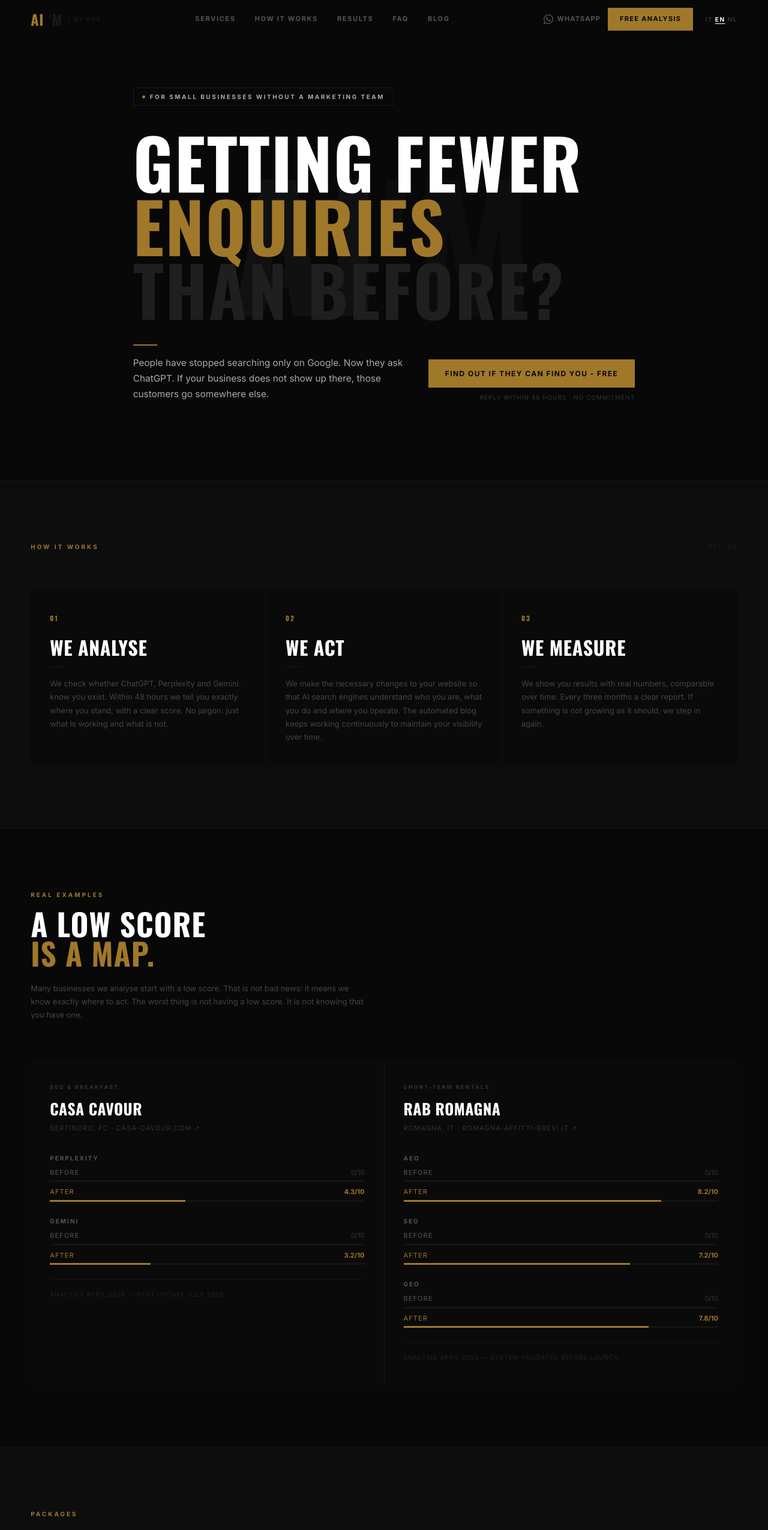
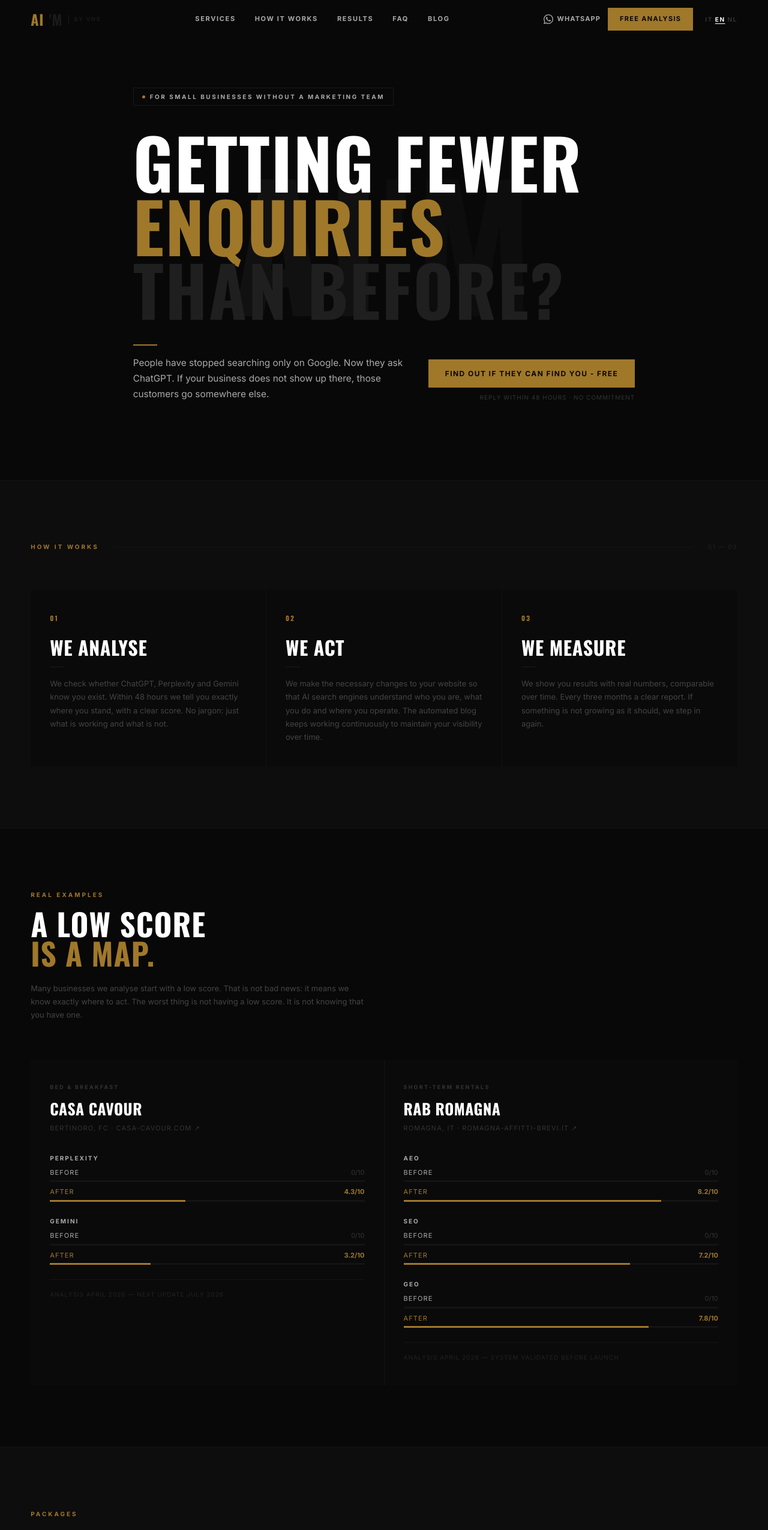
Before and after one commit to vittorionegri68-alt/aim-vns-en, a React (Vite) app: page / in a window 1280 px wide. Shown: the top 2550 px of the page at 60% size. Built offline with nearby package versions, Linux system fonts and the light colour scheme.

Commit message:
style: muted text #555 -> #AAAAAA in all components

```diff
--- a/src/components/Blog.jsx
+++ b/src/components/Blog.jsx
@@ -21,7 +21,7 @@ function ArticleExpanded({ post, onClose }) {
         <button onClick={onClose} style={{
           background: 'none', border: '1px solid #1A1A1A', cursor: 'pointer',
           fontFamily: "'Inter', sans-serif", fontWeight: 700, fontSize: '10px',
-          color: '#555', letterSpacing: '0.15em', textTransform: 'uppercase',
+          color: '#AAAAAA', letterSpacing: '0.15em', textTransform: 'uppercase',
           padding: '8px 14px', borderRadius: 0, flexShrink: 0, transition: 'all 0.2s',
         }}
         onMouseEnter={e => { e.currentTarget.style.borderColor = '#A0782A'; e.currentTarget.style.color = '#A0782A' }}
@@ -33,7 +33,7 @@ function ArticleExpanded({ post, onClose }) {
         {post.contenuto.map((blocco, i) => {
           if (blocco.tipo === 'paragrafo') return (
             <p key={i} style={{ fontFamily: "'Inter', sans-serif",
-              fontSize: 'clamp(14px,1vw,16px)', color: '#555',
+              fontSize: 'clamp(14px,1vw,16px)', color: '#AAAAAA',
               lineHeight: 1.8, marginBottom: '1.5rem' }}>{blocco.testo}</p>
           )
           if (blocco.tipo === 'titoletto') return (
--- a/src/components/Contact.jsx
+++ b/src/components/Contact.jsx
@@ -37,7 +37,7 @@ export default function Contact() {
               <span style={{ color: '#A0782A' }}>YOU STAND.</span>
             </h2>
             <p style={{ fontFamily: "'Inter', sans-serif", fontSize: '15px',
-              color: '#555', lineHeight: 1.7, marginBottom: '2.5rem', maxWidth: '360px' }}>
+              color: '#AAAAAA', lineHeight: 1.7, marginBottom: '2.5rem', maxWidth: '360px' }}>
               The first analysis is free and without commitment.
               We tell you how visible you are on ChatGPT right now,
               in plain English and without any technical jargon.
@@ -73,7 +73,7 @@ export default function Contact() {
                 </svg>
                 <div>
                   <div style={{ fontFamily: "'Inter', sans-serif", fontWeight: 700,
-                    fontSize: '11px', color: '#555', letterSpacing: '0.15em',
+                    fontSize: '11px', color: '#AAAAAA', letterSpacing: '0.15em',
                     textTransform: 'uppercase', marginBottom: '2px' }}>Email</div>
                   <div style={{ fontFamily: "'Inter', sans-serif", fontSize: '14px',
                     color: '#888' }}>{config.brand.email}</div>
@@ -91,7 +91,7 @@ export default function Contact() {
                 </svg>
                 <div>
                   <div style={{ fontFamily: "'Inter', sans-serif", fontWeight: 700,
-                    fontSize: '11px', color: '#555', letterSpacing: '0.15em',
+                    fontSize: '11px', color: '#AAAAAA', letterSpacing: '0.15em',
                     textTransform: 'uppercase', marginBottom: '2px' }}>LinkedIn</div>
                   <div style={{ fontFamily: "'Inter', sans-serif", fontSize: '14px',
                     color: '#888' }}>AI'm by VNS</div>
@@ -106,7 +106,7 @@ export default function Contact() {
                 <div style={{ fontFamily: "'Oswald', sans-serif", fontWeight: 700,
                   fontSize: '32px', color: '#A0782A', textTransform: 'uppercase',
                   letterSpacing: '0.02em', marginBottom: '1rem' }}>Message received</div>
-                <p style={{ fontFamily: "'Inter', sans-serif", fontSize: '14px', color: '#555' }}>
+                <p style={{ fontFamily: "'Inter', sans-serif", fontSize: '14px', color: '#AAAAAA' }}>
                   We will get back to you within 48 hours. No jargon, just a simple conversation.
                 </p>
               </div>
--- a/src/components/FAQ.jsx
+++ b/src/components/FAQ.jsx
@@ -39,7 +39,7 @@ export default function FAQ() {
               {open === i && (
                 <div style={{ paddingBottom: 'clamp(16px,2vw,24px)' }}>
                   <p style={{ fontFamily: "'Inter', sans-serif", fontWeight: 400,
-                    fontSize: 'clamp(13px,1vw,15px)', color: '#555', lineHeight: 1.7 }}>{item.a}</p>
+                    fontSize: 'clamp(13px,1vw,15px)', color: '#AAAAAA', lineHeight: 1.7 }}>{item.a}</p>
                 </div>
               )}
             </div>
--- a/src/components/Nav.jsx
+++ b/src/components/Nav.jsx
@@ -36,7 +36,7 @@ export default function Nav() {
 
         <div style={{ display: 'flex', alignItems: 'center', gap: '32px' }} className="nav-links-desktop">
           {links.map(l => (
-            <a key={l.href} href={l.href} style={{ fontFamily: "'Inter', sans-serif", fontWeight: 700, fontSize: '11px', letterSpacing: '0.15em', color: '#555', textTransform: 'uppercase', transition: 'color 0.2s' }}
+            <a key={l.href} href={l.href} style={{ fontFamily: "'Inter', sans-serif", fontWeight: 700, fontSize: '11px', letterSpacing: '0.15em', color: '#AAAAAA', textTransform: 'uppercase', transition: 'color 0.2s' }}
             onMouseEnter={e => e.target.style.color = '#fff'}
             onMouseLeave={e => e.target.style.color = '#555'}
             >{l.label}</a>
@@ -46,7 +46,7 @@ export default function Nav() {
         <div style={{ display: 'flex', alignItems: 'center', gap: '12px' }}>
           <a href={config.brand.whatsapp} target="_blank" rel="noopener noreferrer"
             title="Message us on WhatsApp"
-            style={{ display: 'flex', alignItems: 'center', gap: '6px', fontFamily: "'Inter', sans-serif", fontWeight: 700, fontSize: '11px', letterSpacing: '0.1em', color: '#555', textTransform: 'uppercase', transition: 'color 0.2s', textDecoration: 'none' }}
+            style={{ display: 'flex', alignItems: 'center', gap: '6px', fontFamily: "'Inter', sans-serif", fontWeight: 700, fontSize: '11px', letterSpacing: '0.1em', color: '#AAAAAA', textTransform: 'uppercase', transition: 'color 0.2s', textDecoration: 'none' }}
             onMouseEnter={e => e.currentTarget.style.color = '#25D366'}
             onMouseLeave={e => e.currentTarget.style.color = '#555'}>
             <svg width="16" height="16" viewBox="0 0 24 24" fill="currentColor">
--- a/src/components/Results.jsx
+++ b/src/components/Results.jsx
@@ -34,7 +34,7 @@ function Bar({ before, after, animate }) {
   return (
     <div style={{ marginBottom: '12px' }}>
       <div style={{ display: 'flex', justifyContent: 'space-between', marginBottom: '4px' }}>
-        <span style={{ fontFamily: "'Inter', sans-serif", fontSize: '11px', color: '#555',
+        <span style={{ fontFamily: "'Inter', sans-serif", fontSize: '11px', color: '#AAAAAA',
           letterSpacing: '0.1em', textTransform: 'uppercase' }}>Before</span>
         <span style={{ fontFamily: "'Inter', sans-serif", fontSize: '11px', color: '#333' }}>{before}/10</span>
       </div>
@@ -107,7 +107,7 @@ export default function Results() {
               {c.metriche.map((m, j) => (
                 <div key={j} style={{ marginBottom: '1.5rem' }}>
                   <div style={{ fontFamily: "'Inter', sans-serif", fontWeight: 700,
-                    fontSize: '10px', color: '#555', letterSpacing: '0.2em',
+                    fontSize: '10px', color: '#AAAAAA', letterSpacing: '0.2em',
                     textTransform: 'uppercase', marginBottom: '8px' }}>{m.motore}</div>
                   <Bar before={m.before} after={m.after} animate={animate} />
                 </div>
--- a/src/components/Services-EN.jsx
+++ b/src/components/Services-EN.jsx
@@ -110,7 +110,7 @@ export default function Services() {
               <ul style={{ listStyle: 'none', marginBottom: '2rem', flex: 1 }}>
                 {p.incluso.map((item, j) => (
                   <li key={j} style={{ fontFamily: "'Inter', sans-serif", fontSize: '12px',
-                    color: '#555', padding: '6px 0', borderBottom: '1px solid #141414',
+                    color: '#AAAAAA', padding: '6px 0', borderBottom: '1px solid #141414',
                     display: 'flex', alignItems: 'center', gap: '8px' }}>
                     <span style={{ color: '#A0782A', fontSize: '10px' }}>—</span>{item}
                   </li>
```
